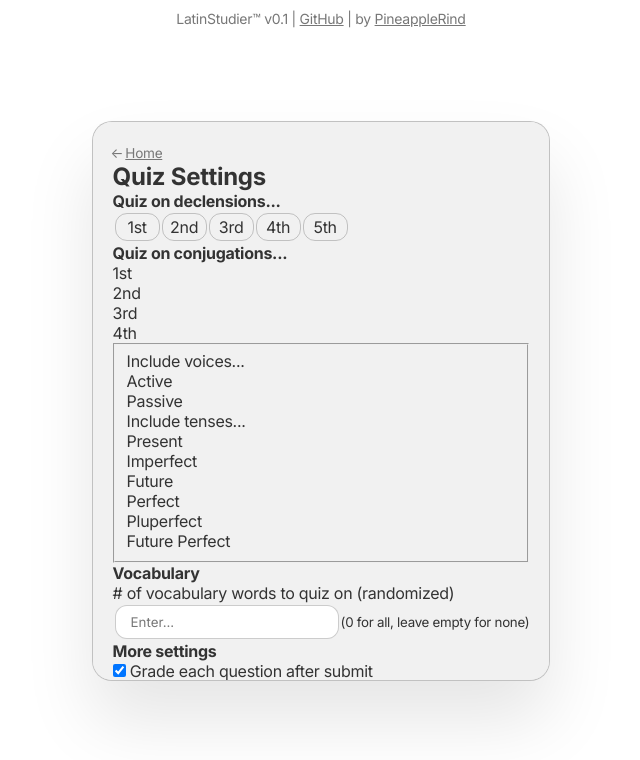
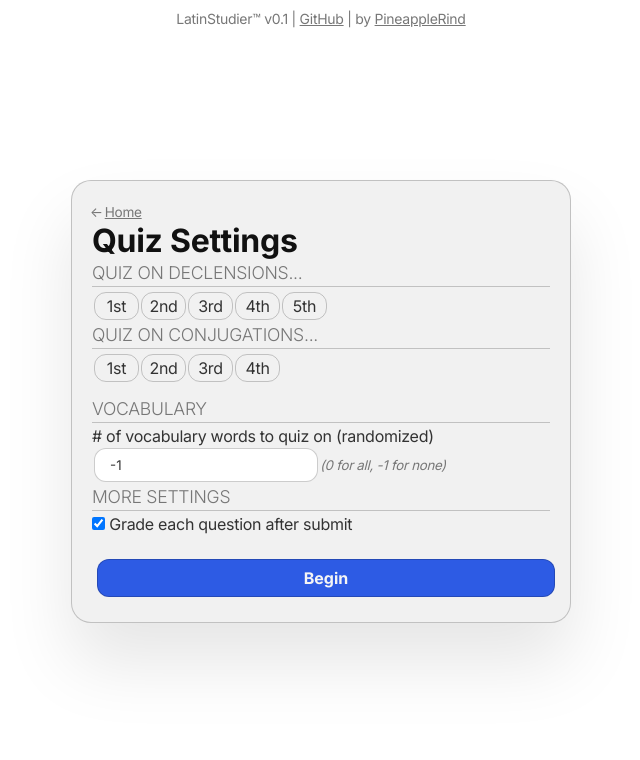
Before and after one commit to PineappleRind/latinstudy, a SvelteKit app: page /quiz/settings in a window 1280 px wide. Shown: the top 760 px of the page, without its empty margins (319-959 px from the left). Built offline with nearby package versions, Linux system fonts and the light colour scheme.

Commit message:
quiz settings logic, page transitions

```diff
--- a/css/app.css
+++ b/css/app.css
@@ -48,15 +48,6 @@ small {
   scale: 1;
   translate: 0;
   pointer-events: all;
-}
-
-
-fieldset {
-  border: 1px solid var(--light-border);
-  border-radius: var(--rad-l);
-  padding: 10px;
-  margin: 6px 3px;
-  background: var(--bg-l2);
 }
 
 .invisible {
--- a/src/components/Multitoggle.svelte
+++ b/src/components/Multitoggle.svelte
@@ -1,18 +1,15 @@
 <script lang="ts">
-  import { writable } from "svelte/store";
-
   type MultitoggleItem = {
     name: string;
     value: string | number;
   };
-
-  export const state = writable<MultitoggleItem["value"][]>([]);
+  export let state: MultitoggleItem["value"][] = [];
   export let items: MultitoggleItem[];
 
   function handleSelect(item: MultitoggleItem) {
-    $state.includes(item.value)
-      ? state.set($state.filter((i) => i !== item.value))
-      : state.set([...$state, item.value]);
+    state.includes(item.value)
+      ? (state = state.filter((i) => i !== item.value))
+      : (state = [...state, item.value]);
   }
 </script>
 
@@ -20,7 +17,7 @@
   {#each items as item}
     <div
       class="multitoggle-option"
-      class:selected={$state.includes(item.value)}
+      class:selected={state.includes(item.value)}
       on:click={() => handleSelect(item)}
       on:keydown={() => handleSelect(item)}
     >
@@ -46,7 +43,6 @@
     border-radius: var(--rad-m);
     animation: multitoggle-shake var(--tr-l);
   }
-
   .multitoggle-option.selected {
     background: var(--btn-bg);
     color: var(--txt-inv-c0);
--- a/src/routes/+layout.svelte
+++ b/src/routes/+layout.svelte
@@ -1,3 +1,11 @@
+<script>
+  import { beforeNavigate } from "$app/navigation";
+  import { quadIn, cubicOut } from "svelte/easing";
+  import { scale } from "./animations";
+  let unique = {};
+  beforeNavigate(() => (unique = {}));
+</script>
+
 <header>
   LatinStudier™ v<span id="version">0.1</span> |
   <a href="https://github.com/pineapplerind/latinstudy">GitHub</a>
@@ -5,9 +13,11 @@
 </header>
 
 <main>
-  <div class="pane">
-    <slot />
-  </div>
+  {#key unique}
+    <div in:scale={{ ease: quadIn }} out:scale={{}} class="pane">
+      <slot />
+    </div>
+  {/key}
 </main>
 
 <style>
--- a/src/routes/+server.ts
+++ /dev/null
@@ -1,20 +0,0 @@
-import { error } from "@sveltejs/kit";
-
-/** @type {import('./$types').RequestHandler} */
-export function GET({ url }: { url: URL }) {
-	const min = Number(url.searchParams.get("min") ?? "0");
-	const max = Number(url.searchParams.get("max") ?? "11");
-
-	const d = max - min;
-
-	if (isNaN(d) || d < 0) {
-		throw error(
-			400,
-			"min and max must be numbers, and min must be less than max",
-		);
-	}
-
-	const random = min + Math.random() * d;
-
-	return new Response(String(random));
-}
--- /dev/null
+++ b/src/routes/animations.ts
@@ -0,0 +1,14 @@
+import { cubicOut, quadOut } from "svelte/easing";
+
+export function scale(_node: HTMLElement, { delay = 0, ease = quadOut }) {
+	return {
+		duration: 300,
+		delay,
+		css: (t: number) => {
+			const eased = ease(1 - t);
+			const computedScale = (1 - eased) * 0.03 + 0.97;
+			console.log(computedScale);
+			return `opacity: ${t}; transform: scale(${computedScale})`;
+		},
+	};
+}
--- a/src/routes/quiz/settings/+page.svelte
+++ b/src/routes/quiz/settings/+page.svelte
@@ -1,5 +1,32 @@
 <script>
+  import { goto } from "$app/navigation";
   import Multitoggle from "../../../components/Multitoggle.svelte";
+  import { writable } from "svelte/store";
+
+  const options = writable({
+    declensions: [],
+    conjugations: [],
+    conjugationVoices: ["active"],
+    conjugationTenses: ["present"],
+    vocabCount: -1,
+    immediateGrade: true,
+  });
+
+  function quizIsEmpty() {
+    const noDeclensions = !$options.declensions.length;
+    const noConjugationCustomization =
+      !$options.conjugationVoices.length || !$options.conjugationTenses.length;
+    const noConjugations =
+      !$options.conjugations.length ||
+      ($options.conjugations.length && noConjugationCustomization);
+    const noVocab = $options.vocabCount < 0;
+    return noDeclensions && noConjugations && noVocab;
+  }
+
+  function handleBegin() {
+    if (quizIsEmpty()) return;
+    goto("/quiz/active");
+  }
 </script>
 
 <a class="link back" href="/">Home</a>
@@ -7,6 +34,7 @@
 <h4>Quiz on declensions...</h4>
 <div class="quiz-option-select">
   <Multitoggle
+    bind:state={$options.declensions}
     items={[
       { name: "1st", value: 1 },
       { name: "2nd", value: 2 },
@@ -18,103 +46,46 @@
 </div>
 <h4>Quiz on conjugations...</h4>
 <div>
-  <div class="quiz-option-select">
-    <div
-      class="multitoggle-option"
-      data-multitoggle-group="quiz-conj"
-      data-value="1"
-    >
-      1st
-    </div>
-    <div
-      class="multitoggle-option"
-      data-multitoggle-group="quiz-conj"
-      data-value="2"
-    >
-      2nd
-    </div>
-    <div
-      class="multitoggle-option"
-      data-multitoggle-group="quiz-conj"
-      data-value="3"
-    >
-      3rd
-    </div>
-    <div
-      class="multitoggle-option"
-      data-multitoggle-group="quiz-conj"
-      data-value="4"
-    >
-      4th
-    </div>
-  </div>
-  <fieldset id="quiz-conj-settings">
-    <p>Include voices...</p>
-    <div class="quiz-option-select">
-      <div
-        class="multitoggle-option"
-        data-multitoggle-group="quiz-conj-voices"
-        data-value="active"
-      >
-        Active
-      </div>
-      <div
-        class="multitoggle-option"
-        data-multitoggle-group="quiz-conj-voices"
-        data-value="passive"
-      >
-        Passive
-      </div>
-    </div>
-    <!-- <p>Include moods...</p>
+  <Multitoggle
+    bind:state={$options.conjugations}
+    items={[
+      { name: "1st", value: 1 },
+      { name: "2nd", value: 2 },
+      { name: "3rd", value: 3 },
+      { name: "4th", value: 4 },
+    ]}
+  />
+
+  <fieldset
+    class:open={$options.conjugations.length > 0}
+    id="quiz-conj-settings"
+  >
+    <div class="fieldset-inner">
+      <p>Include voices...</p>
+      <Multitoggle
+        items={[
+          { name: "Active", value: "active" },
+          { name: "Passive", value: "passive" },
+        ]}
+        bind:state={$options.conjugationVoices}
+      />
+      <!-- <p>Include moods...</p>
       <div class="quiz-option-select">
         <div class="quiz-option" data-multitoggle-group="quiz-conj-moods" data-value="1">Indicative</div>
         <div class="quiz-option" data-multitoggle-group="quiz-conj-moods" data-value="2">Subjunctive</div>
       </div> -->
-    <p>Include tenses...</p>
-    <div class="quiz-option-select">
-      <div
-        class="multitoggle-option"
-        data-multitoggle-group="quiz-conj-tense"
-        data-value="present"
-      >
-        Present
-      </div>
-      <div
-        class="multitoggle-option"
-        data-multitoggle-group="quiz-conj-tense"
-        data-value="imperfect"
-      >
-        Imperfect
-      </div>
-      <div
-        class="multitoggle-option"
-        data-multitoggle-group="quiz-conj-tense"
-        data-value="future"
-      >
-        Future
-      </div>
-      <div
-        class="multitoggle-option"
-        data-multitoggle-group="quiz-conj-tense"
-        data-value="perfect"
-      >
-        Perfect
-      </div>
-      <div
-        class="multitoggle-option"
-        data-multitoggle-group="quiz-conj-tense"
-        data-value="pluperfect"
-      >
-        Pluperfect
-      </div>
-      <div
-        class="multitoggle-option"
-        data-multitoggle-group="quiz-conj-tense"
-        data-value="future perfect"
-      >
-        Future Perfect
-      </div>
+      <p>Include tenses...</p>
+      <Multitoggle
+        items={[
+          { name: "Present", value: "present" },
+          { name: "Imperfect", value: "imperfect" },
+          { name: "Future", value: "future" },
+          { name: "Perfect", value: "perfect" },
+          { name: "Pluperfect", value: "pluperfect" },
+          { name: "Future Perfect", value: "future perfect" },
+        ]}
+        bind:state={$options.conjugationTenses}
+      />
     </div>
   </fieldset>
 </div>
@@ -125,13 +96,38 @@
     type="number"
     placeholder="Enter..."
     class="quiz-vocab-count"
-    value=""
-  /><small> (0 for all, leave empty for none)</small>
+    bind:value={$options.vocabCount}
+  /><small> (0 for all, -1 for none)</small>
 </div>
 <h4>More settings</h4>
 <div class="quiz-immediate-grade-select">
-  <input checked type="checkbox" id="quiz-immediate-grade" />
+  <input
+    checked
+    bind:value={$options.immediateGrade}
+    type="checkbox"
+    id="quiz-immediate-grade"
+  />
   <label for="quiz-immediate-grade">Grade each question after submit</label>
 </div>
 <br />
-<a class="btn full-width primary" href="/quiz/active"> Begin </a>
+<button class="btn full-width primary" on:click={handleBegin}> Begin </button>
+
+<style>
+  fieldset {
+    display: grid;
+    grid-template-rows: 0fr;
+    transition: grid-template-rows var(--tr-l), opacity var(--tr),
+      padding var(--tr);
+    opacity: 0;
+    padding-block: 0px;
+  }
+  fieldset .fieldset-inner {
+    min-height: 0;
+    overflow: hidden;
+  }
+  fieldset.open {
+    padding-block: 10px;
+    opacity: 1;
+    grid-template-rows: 1fr;
+  }
+</style>
--- a/static/theme.css
+++ b/static/theme.css
@@ -70,6 +70,32 @@ body {
     color: var(--txt-c1);
     font-size: var(--txt-m);
     letter-spacing: -0.28px
+}
+
+h2 {
+    font-size: var(--txt-xl);
+    color: var(--txt-c0);
+}
+
+h3 {
+    font-weight: 300;
+}
+
+h4 {
+    text-transform: uppercase;
+    font-weight: 300;
+    position: relative;
+    color: var(--txt-c2);
+    font-size: var(--txt-l);
+    padding-bottom: 3px;
+    margin-bottom: 3px;
+    margin-top: 2px;
+    border-bottom: 1px solid var(--light-border);
+}
+
+small {
+    font-style: italic;
+    color: var(--txt-c2);
 }
 
 .flex {
@@ -173,3 +199,11 @@ button {
     display: inline-block;
     width: 100%;
 }
+
+fieldset {
+    border: 1px solid var(--light-border);
+    border-radius: var(--rad-l);
+    padding: 10px;
+    margin: 6px 3px;
+    background: var(--bg-l2);
+}
```
Also changed, not shown: src/routes/api/conjugation-endings/+server.ts (+5 -5 lines).
